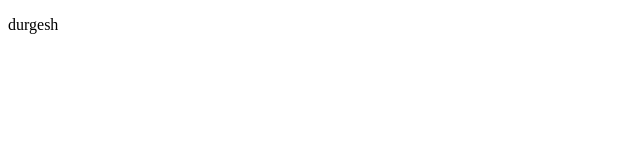
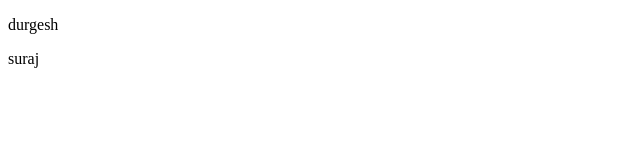
Before and after one commit to Durgesh4112/project-_1, a plain HTML site: page index.html in a window 1280 px wide. Shown: the full height of the page, 0-640 px from the left. Drawn offline with Linux system fonts and the light colour scheme.

Commit message:
update repository

```diff
--- a/index.html
+++ b/index.html
@@ -7,5 +7,6 @@
 </head>
 <body>
     <p>durgesh</p>
+    <p>suraj </p>
 </body>
 </html>
```
